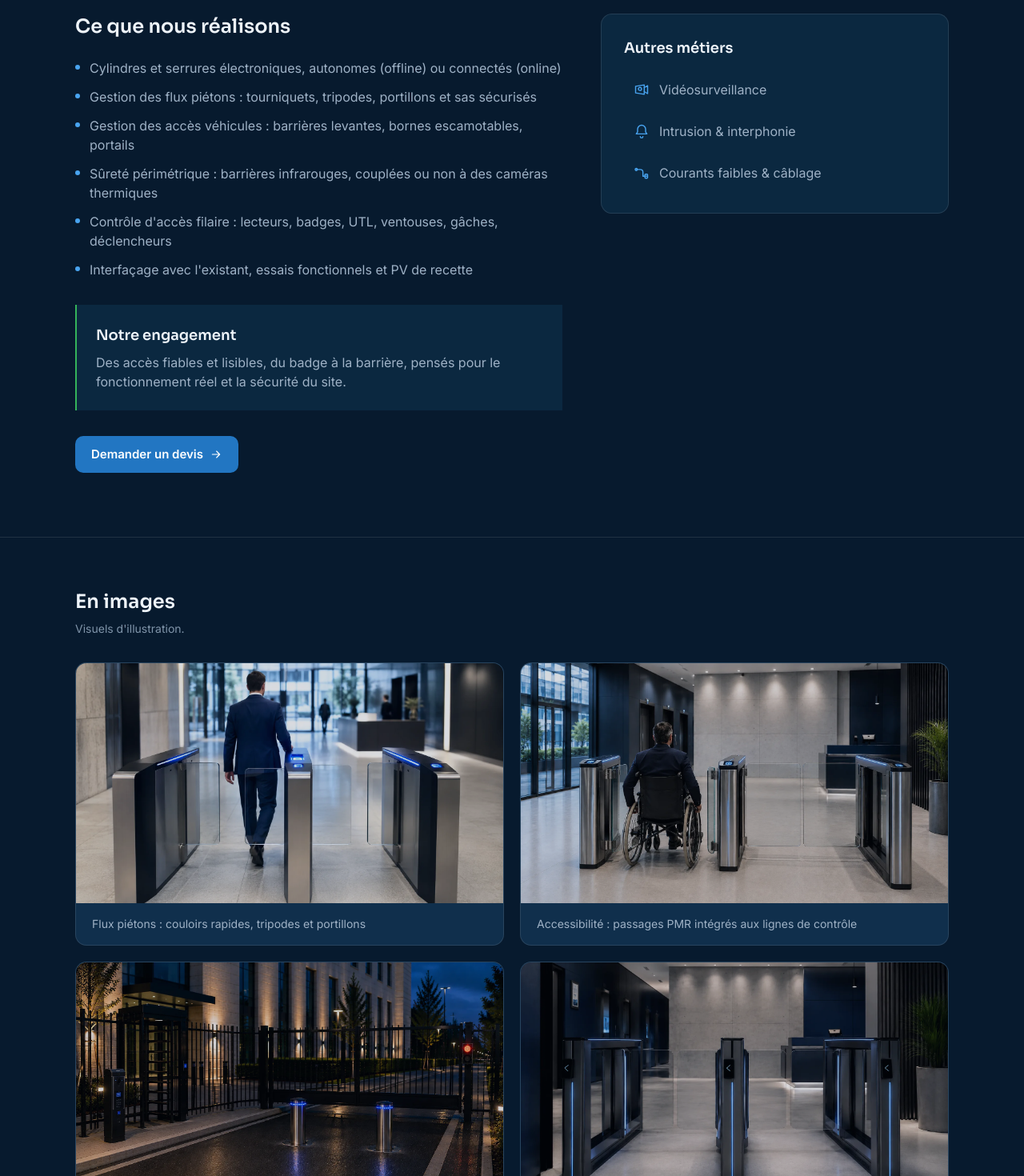
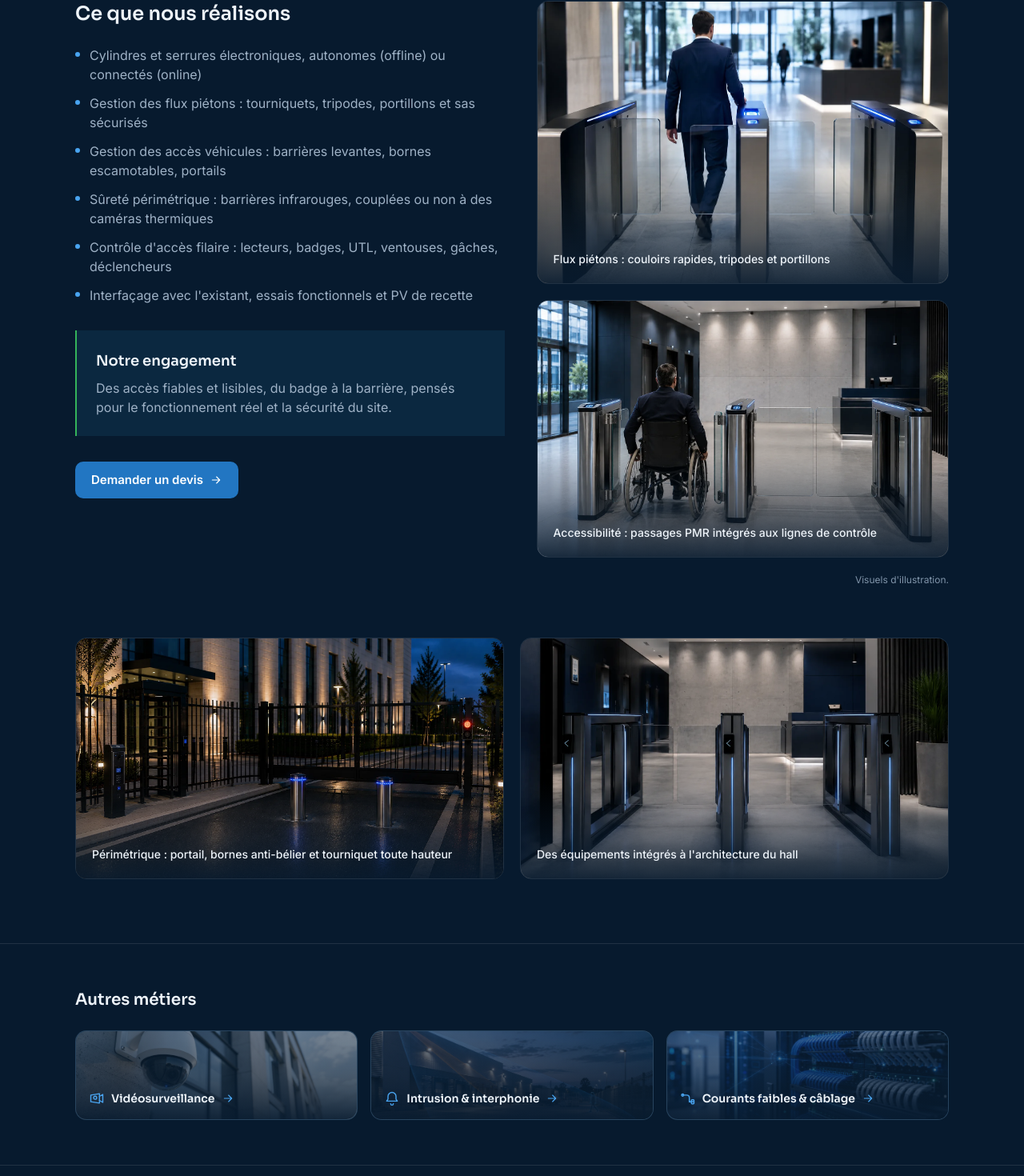
Before and after one commit to bse-connect/site-bse-connect, a Next.js app: page /metiers/controle-d-acces in a window 1280 px wide. Shown: the part 536-2006 px from the top of the page at 80% size. Built offline with nearby package versions, Linux system fonts and the light colour scheme.

Commit message:
Pages métiers : photos intégrées en haut de page, grands formats, autres métiers illustrés + recadrage collage accueil

```diff
--- a/app/metiers/[slug]/page.tsx
+++ b/app/metiers/[slug]/page.tsx
@@ -6,7 +6,7 @@ import { Container, Button } from "@/components/ui";
 import { Reveal } from "@/components/Reveal";
 import { PageHero } from "@/components/PageHero";
 import { Icon } from "@/components/Icons";
-import { metiers } from "@/lib/site";
+import { metiers, type MetierImage } from "@/lib/site";
 import { pageMeta } from "@/lib/seo";
 
 export function generateStaticParams() {
@@ -19,15 +19,38 @@ export function generateMetadata({ params }: { params: { slug: string } }): Meta
   return pageMeta(m.title, m.intro, "/metiers/" + m.slug);
 }
 
+function PhotoCard({ photo, aspect, delay = 0 }: { photo: MetierImage; aspect: string; delay?: number }) {
+  return (
+    <Reveal delay={delay}>
+      <figure className={"group relative overflow-hidden rounded-xl2 border border-white/10 " + aspect}>
+        <Image
+          src={photo.src}
+          alt={photo.alt}
+          fill
+          sizes="(min-width: 1024px) 50vw, 100vw"
+          className="object-cover saturate-[0.92] transition-transform duration-300 group-hover:scale-[1.03]"
+        />
+        <div className="absolute inset-x-0 bottom-0 h-2/5 bg-gradient-to-t from-navy-900/90 to-transparent" />
+        <figcaption className="absolute inset-x-0 bottom-0 p-5 text-sm font-medium text-ink">
+          {photo.caption}
+        </figcaption>
+      </figure>
+    </Reveal>
+  );
+}
+
 export default function MetierPage({ params }: { params: { slug: string } }) {
   const m = metiers.find((x) => x.slug === params.slug);
   if (!m) notFound();
   const others = metiers.filter((x) => x.slug !== m.slug);
+  const gallery = m.gallery ?? [];
+  const photosTop = gallery.slice(0, 2);
+  const photosWide = gallery.slice(2);
   return (
     <>
       <PageHero eyebrow="Nos métiers" title={m.title} intro={m.intro} image={m.image} imageAlt={m.imageAlt} />
-      <section className="py-20">
-        <Container className="grid gap-12 lg:grid-cols-[1.4fr_1fr]">
+      <section className="py-16">
+        <Container className="grid gap-10 lg:grid-cols-[1.02fr_0.98fr]">
           <Reveal>
             <h2 className="font-display text-2xl font-semibold">Ce que nous réalisons</h2>
             <ul className="mt-6 space-y-3">
@@ -43,51 +66,61 @@ export default function MetierPage({ params }: { params: { slug: string } }) {
             </div>
             <div className="mt-8"><Button href="/contact">Demander un devis <Icon name="arrow" className="h-4 w-4" /></Button></div>
           </Reveal>
-          <Reveal delay={0.12}>
-            <div className="rounded-xl2 border border-white/10 bg-navy-800 p-7">
-              <h3 className="font-display text-lg font-semibold">Autres métiers</h3>
-              <ul className="mt-4 space-y-2">
-                {others.map((o) => (
-                  <li key={o.slug}>
-                    <Link href={"/metiers/" + o.slug} className="flex items-center gap-3 rounded-lg px-3 py-2.5 text-ink-muted transition-colors hover:bg-navy-700 hover:text-ink">
-                      <Icon name={o.icon} className="h-5 w-5 text-brand-bright" />{o.title}
-                    </Link>
-                  </li>
-                ))}
-              </ul>
+          {photosTop.length > 0 && (
+            <div className="flex flex-col gap-5">
+              {photosTop.map((g, i) => (
+                <PhotoCard key={g.src} photo={g} aspect={i === 0 ? "aspect-[16/11]" : "aspect-[16/10]"} delay={0.1 + i * 0.08} />
+              ))}
+              <p className="text-right text-xs text-ink-faint">Visuels d&apos;illustration.</p>
             </div>
-          </Reveal>
+          )}
         </Container>
       </section>
-      {m.gallery && m.gallery.length > 0 && (
-        <section className="border-t border-white/10 pb-24 pt-16">
+      {photosWide.length > 0 && (
+        <section className="pb-20">
           <Container>
-            <Reveal>
-              <h2 className="font-display text-2xl font-semibold">En images</h2>
-              <p className="mt-2 text-sm text-ink-faint">Visuels d&apos;illustration.</p>
-            </Reveal>
-            <div className="mt-8 grid gap-5 sm:grid-cols-2">
-              {m.gallery.map((g, i) => (
-                <Reveal key={g.src} delay={i * 0.07}>
-                  <figure className="group overflow-hidden rounded-xl2 border border-white/10 bg-surface">
-                    <div className="relative aspect-[16/9] overflow-hidden">
-                      <Image
-                        src={g.src}
-                        alt={g.alt}
-                        fill
-                        sizes="(min-width: 1024px) 50vw, 100vw"
-                        className="object-cover transition-transform duration-300 group-hover:scale-[1.03]"
-                      />
-                      <div className="absolute inset-0 bg-navy-900/15 transition-opacity duration-300 group-hover:opacity-0" />
-                    </div>
-                    <figcaption className="px-5 py-4 text-sm text-ink-muted">{g.caption}</figcaption>
-                  </figure>
-                </Reveal>
+            <div className="grid gap-5 sm:grid-cols-2">
+              {photosWide.map((g, i) => (
+                <PhotoCard key={g.src} photo={g} aspect="aspect-[16/9]" delay={i * 0.08} />
               ))}
             </div>
           </Container>
         </section>
       )}
+      <section className="border-t border-white/10 py-14">
+        <Container>
+          <Reveal>
+            <h2 className="font-display text-xl font-semibold">Autres métiers</h2>
+            <div className="mt-6 grid gap-4 sm:grid-cols-3">
+              {others.map((o) => (
+                <Link
+                  key={o.slug}
+                  href={"/metiers/" + o.slug}
+                  className="group relative flex h-28 items-end overflow-hidden rounded-xl2 border border-white/10 bg-surface transition-all duration-200 hover:-translate-y-1 hover:border-brand-blue"
+                >
+                  {o.cardImage && (
+                    <>
+                      <Image
+                        src={o.cardImage}
+                        alt=""
+                        fill
+                        sizes="(min-width: 640px) 33vw, 100vw"
+                        className="object-cover opacity-50 saturate-[0.85] transition duration-300 group-hover:scale-105 group-hover:opacity-70"
+                      />
+                      <div className="absolute inset-0 bg-gradient-to-t from-navy-900/90 via-navy-900/40 to-navy-900/10" />
+                    </>
+                  )}
+                  <span className="relative flex items-center gap-2 p-4 font-display text-sm font-semibold">
+                    <Icon name={o.icon} className="h-5 w-5 text-brand-bright" />
+                    {o.title}
+                    <Icon name="arrow" className="h-4 w-4 text-brand-bright transition-transform group-hover:translate-x-0.5" />
+                  </span>
+                </Link>
+              ))}
+            </div>
+          </Reveal>
+        </Container>
+      </section>
     </>
   );
 }
--- a/components/HeroCollage.tsx
+++ b/components/HeroCollage.tsx
@@ -7,6 +7,7 @@ const cards = [
     src: "/photos/controle-acces-lecteur-qr.webp",
     alt: "Lecture d'un badge sur un lecteur mural",
     className: "absolute left-0 top-[6%] z-20 aspect-[3/4] w-[44%] rotate-[-4deg]",
+    position: "object-[26%_50%]",
     float: 8,
     duration: 7,
   },
@@ -58,7 +59,7 @@ export function HeroCollage({ className = "" }: { className?: string }) {
               alt={c.alt}
               fill
               sizes="(min-width: 1024px) 40vw, 80vw"
-              className="object-cover saturate-[0.9]"
+              className={"object-cover saturate-[0.9] " + ((c as { position?: string }).position || "object-center")}
             />
             <div className="absolute inset-0 bg-navy-900/20" />
           </motion.div>
```
